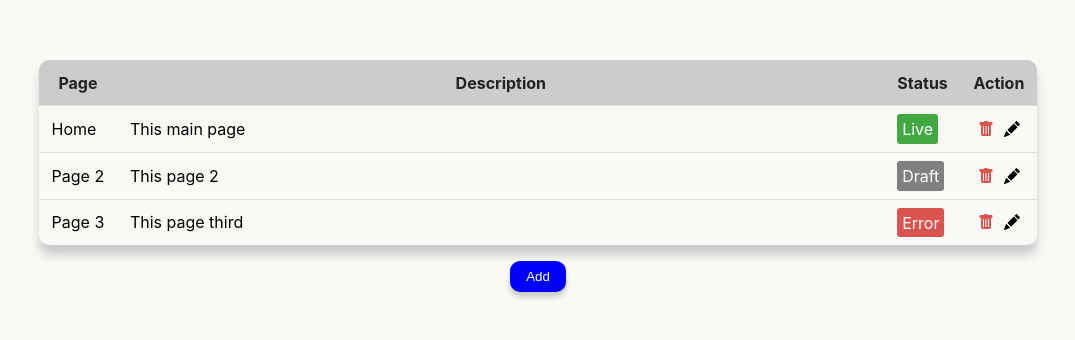
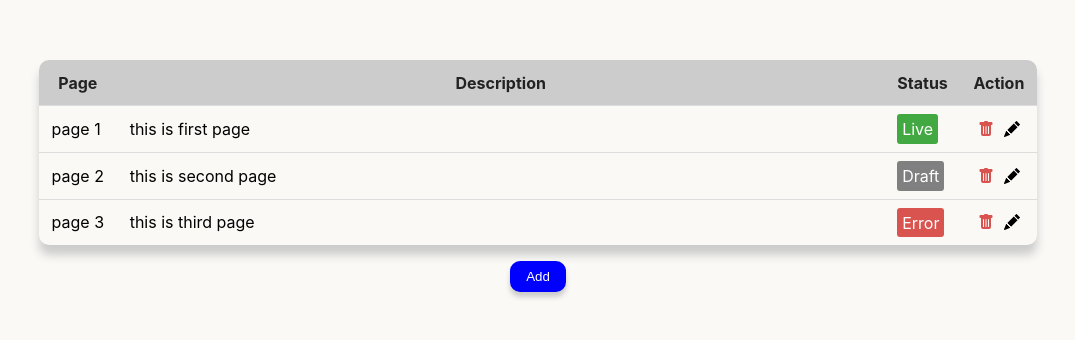
Before and after one commit to deradhista13/react-tabel, a React (Vite) app: page / in a window 1280 px wide. Shown: the part 240-580 px from the top of the page, without its empty margins (102-1177 px from the left). Built offline with nearby package versions, Linux system fonts and the light colour scheme.

Commit message:
add: handle delete rows

```diff
--- a/src/App.jsx
+++ b/src/App.jsx
@@ -6,9 +6,31 @@ import Table from "./components/Table";
 function App() {
   const [modalOpen, setModalOpen] = useState(false);
 
+  const [rows, setRows] = useState([
+    {
+      page: "page 1",
+      description: "this is first page",
+      status: "live",
+    },
+    {
+      page: "page 2",
+      description: "this is second page",
+      status: "draft",
+    },
+    {
+      page: "page 3",
+      description: "this is third page",
+      status: "error",
+    },
+  ]);
+
+  const handleDeleteRows = (targetIndex) => {
+    setRows(rows.filter((_, idx) => idx !== targetIndex));
+  };
+
   return (
     <div className="App">
-      <Table />
+      <Table rows={rows} deleteRow={handleDeleteRows} />
       <button className="btn" onClick={() => setModalOpen(true)}>
         Add
       </button>
--- a/src/components/Table.jsx
+++ b/src/components/Table.jsx
@@ -2,7 +2,7 @@ import React from "react";
 import "../styles/Table.css";
 import { BsFillTrashFill, BsFillPencilFill } from "react-icons/bs";
 
-function Table() {
+function Table({ rows, deleteRow }) {
   return (
     <div className="table-wrapper">
       <table className="table">
@@ -15,45 +15,30 @@ function Table() {
           </tr>
         </thead>
         <tbody>
-          <tr>
-            <td>Home</td>
-            <td>This main page</td>
+          {rows.map((row, idx) => {
+            const statusText =
+              row.status.charAt(0).toUpperCase() + row.status.slice(1);
+            return (
+              <tr key={idx}>
+                <td>{row.page}</td>
+                <td className="expand">{row.description}</td>
                 <td>
-              <span className="label label-live">Live</span>
+                  <span className={`label label-${row.status}`}>
+                    {statusText}
+                  </span>
                 </td>
                 <td>
                   <span className="actions">
-                <BsFillTrashFill className="delete-btn" />
+                    <BsFillTrashFill
+                      className="delete-btn"
+                      onClick={() => deleteRow(idx)}
+                    />
                     <BsFillPencilFill />
                   </span>
                 </td>
               </tr>
-          <tr>
-            <td>Page 2</td>
-            <td>This page 2</td>
-            <td>
-              <span className="label label-draft">Draft</span>
-            </td>
-            <td>
-              <span className="actions">
-                <BsFillTrashFill className="delete-btn" />
-                <BsFillPencilFill />
-              </span>
-            </td>
-          </tr>
-          <tr>
-            <td>Page 3</td>
-            <td>This page third</td>
-            <td>
-              <span className="label label-error">Error</span>
-            </td>
-            <td>
-              <span className="actions">
-                <BsFillTrashFill className="delete-btn" />
-                <BsFillPencilFill />
-              </span>
-            </td>
-          </tr>
+            );
+          })}
         </tbody>
       </table>
     </div>
```
Lines whose indentation alone changed are shown as unchanged.
